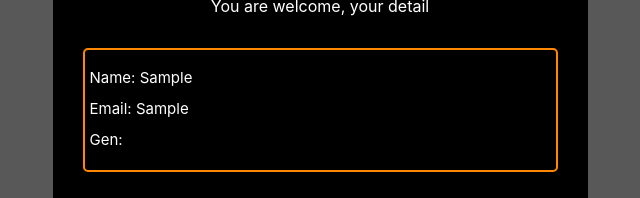
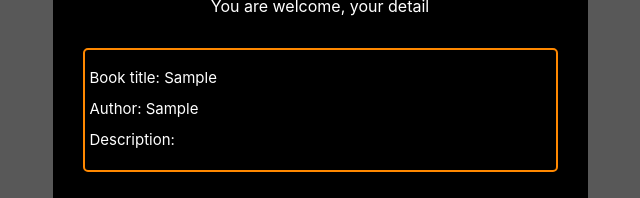
Before and after one commit to Cobboldgit/react-bookstore-app, a React (Create React App) app: page / in a window 1280 px wide. Both pictures are taken after typing "Sample", "Sample", "Sample" into the empty fields and a click on the button "Submit". Shown: the part 338-536 px from the top of the page, without its empty margins (320-960 px from the left). Built offline with nearby package versions, Linux system fonts and the light colour scheme.

Commit message:
edited detailslist.js

```diff
--- a/src/component/DetailsList.js
+++ b/src/component/DetailsList.js
@@ -9,9 +9,9 @@ class DetailsList extends Component {
                     return(
                         <div className='list-box'>
                             <div key={index}>
-                                <p>Name: {user.title}</p>
-                                <p>Email: {user.author}</p>
-                                <p>Gen: {user.description}</p>
+                                <p>Book title: {user.title}</p>
+                                <p>Author: {user.author}</p>
+                                <p>Description: {user.description}</p>
                         </div>
                         </div>
                     )
```
